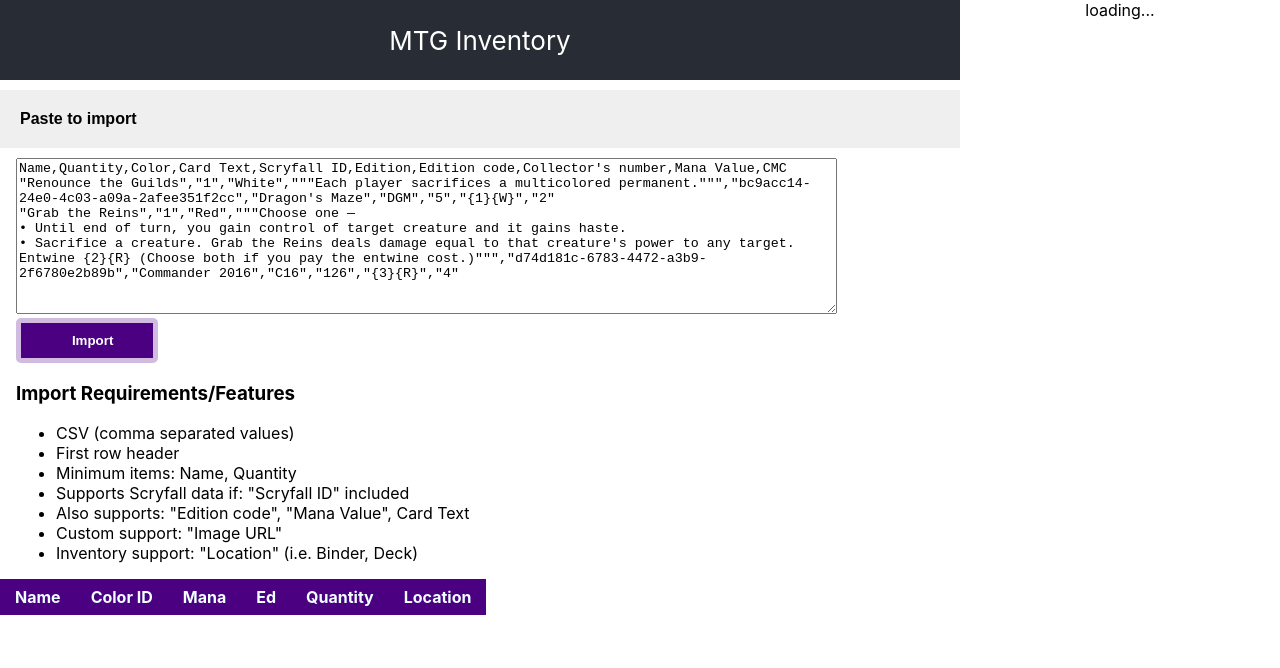
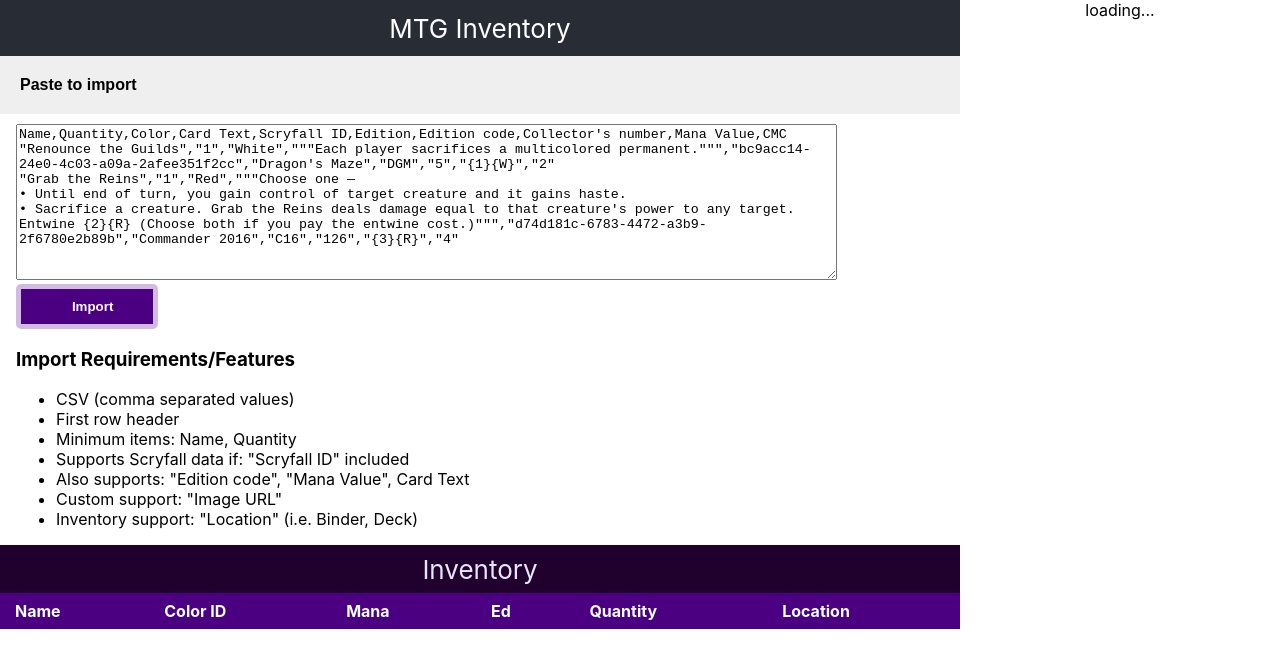
Before and after one commit to BarneyL01/react-mtg-inventory, a React (Create React App) app: page / in a window 1280 px wide. Shown: the top 668 px of the page. Built offline with nearby package versions, Linux system fonts and the light colour scheme; a small style sheet from the web is missing.

Commit message:
Style: add Inventory header and adjust spacing

```diff
--- a/src/App.css
+++ b/src/App.css
@@ -15,7 +15,7 @@
 
 .app-header {
     background-color: #282c34;
-    min-height: 10vh;
+    min-height: 7vh;
     display: flex;
     flex-direction: column;
     align-items: center;
@@ -67,11 +67,23 @@
     max-width: 200px;
 }
 
+.inventory-header {
+    width: 100%;
+    background-color: #20002c;
+    color: lavender;
+    min-height: 6vh;
+    display: flex;
+    flex-direction: column;
+    align-items: center;
+    justify-content: center;
+    font-size: calc(10px + 2vmin);
+}
+
 /* Table */
-
 .inventory-table {
     text-align: left;
     border-collapse: collapse;
+    width: 100%;
 }
 
 .inventory-table th,
@@ -85,19 +97,19 @@
 }
 
 .inventory-table tr:nth-child(odd) {
-    background: #E1D3F3;
+    background: #e1d3f3;
 }
 
 .inventory-table tr:hover {
-    background-color: #C9ACF1;
-    cursor:pointer;
+    background-color: #c9acf1;
+    cursor: pointer;
 }
 
 /* Accordion */
 
 .accordion-header {
     border: 0;
-    margin: 10px 0;
+    margin-bottom: 10px;
     padding: 20px;
     width: 100%;
     display: flex;
@@ -108,8 +120,7 @@
 
 .accordion-header:hover {
     background-color: lavender;
-    cursor:pointer;
-
+    cursor: pointer;
 }
 
 .accordion-header span {
@@ -145,12 +156,10 @@
 
 .import-button {
     padding-right: 40px;
-
 }
 .import-button::before {
     font: normal normal normal 14px/1 Mana;
     content: "\e61a";
     padding-right: 20px;
     padding-left: 10px;
-
 }
--- a/src/App.js
+++ b/src/App.js
@@ -82,6 +82,7 @@
                 <div>
                     <PasteBox onClickFunction={parseCsvToInventory} />
                 </div>
+                <header className="inventory-header">Inventory</header>
                 <div className="inventory-section">
                     <ItemTable
                         inventory={mainInventory}
```
